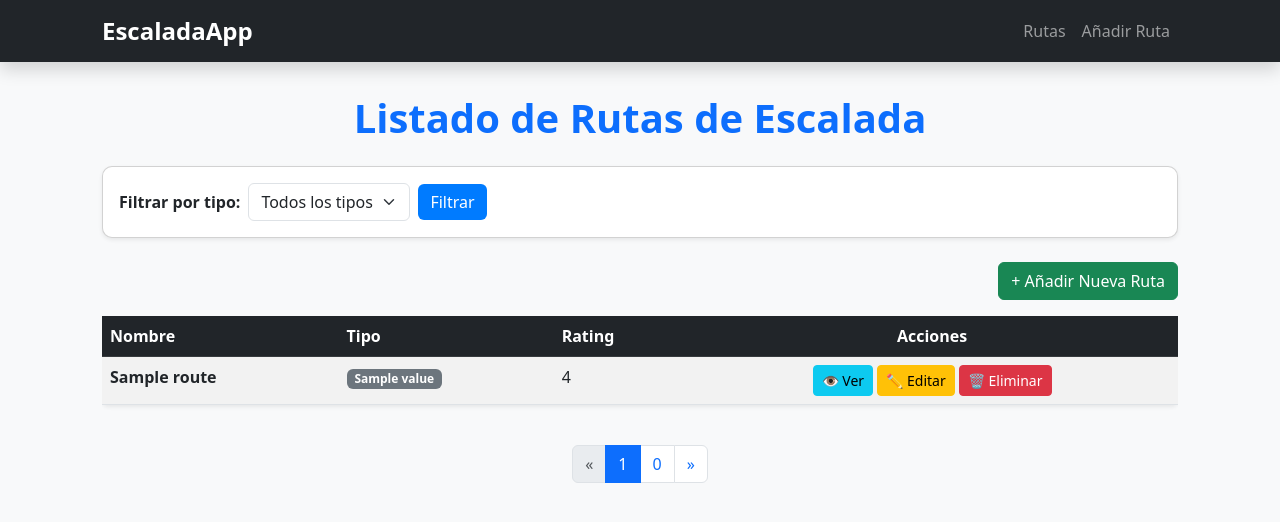
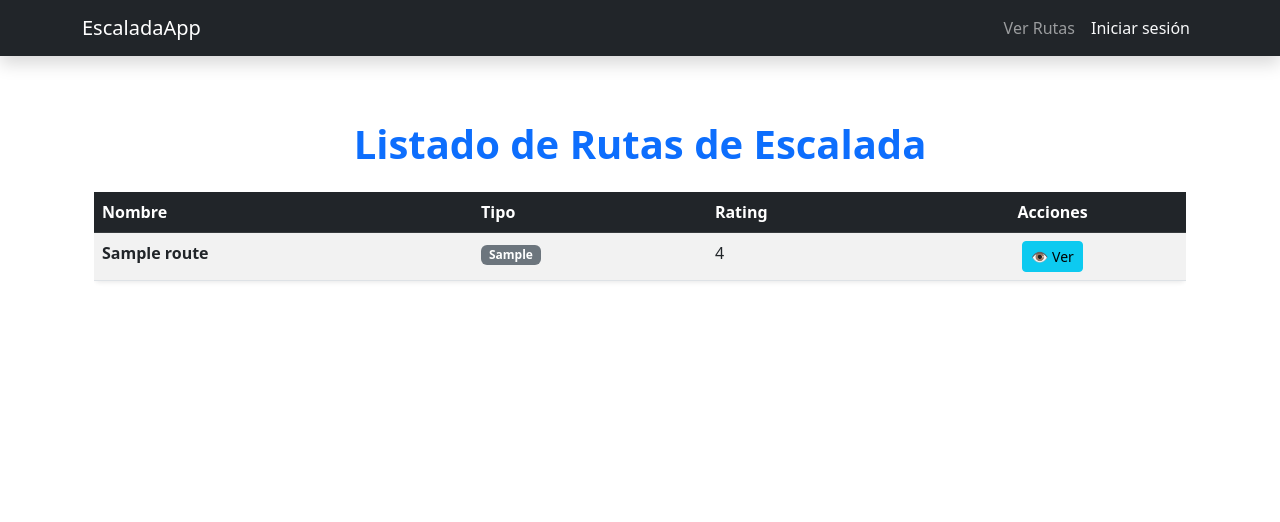
Before and after one commit to enlike21/ClimbUp, a Symfony app: template templates/route/index.html.twig in a window 1280 px wide. Shown: the top 522 px of the page. Run offline with Twig, Linux system fonts and the light colour scheme; the template is opened without the code that fills it: most values are stand-ins (such as "Sample title", 1, 10 or a date in 2020); some libraries are stand-ins or nearby versions.

Commit message:
Aparece la pagina principal y te pide iniciar sesion

```diff
--- a/migrations/Version20250130202335.php
+++ b/migrations/Version20250203160323.php
@@ -10,7 +10,7 @@ use Doctrine\Migrations\AbstractMigration;
 /**
  * Auto-generated Migration: Please modify to your needs!
  */
-final class Version20250130202335 extends AbstractMigration
+final class Version20250203160323 extends AbstractMigration
 {
     public function getDescription(): string
     {
@@ -20,14 +20,14 @@ final class Version20250130202335 extends AbstractMigration
     public function up(Schema $schema): void
     {
         // this up() migration is auto-generated, please modify it to your needs
+        $this->addSql('CREATE TABLE user (id INT AUTO_INCREMENT NOT NULL, email VARCHAR(180) NOT NULL, roles JSON NOT NULL COMMENT \'(DC2Type:json)\', password VARCHAR(255) NOT NULL, UNIQUE INDEX UNIQ_IDENTIFIER_EMAIL (email), PRIMARY KEY(id)) DEFAULT CHARACTER SET utf8mb4 COLLATE `utf8mb4_unicode_ci` ENGINE = InnoDB');
         $this->addSql('CREATE TABLE messenger_messages (id BIGINT AUTO_INCREMENT NOT NULL, body LONGTEXT NOT NULL, headers LONGTEXT NOT NULL, queue_name VARCHAR(190) NOT NULL, created_at DATETIME NOT NULL COMMENT \'(DC2Type:datetime_immutable)\', available_at DATETIME NOT NULL COMMENT \'(DC2Type:datetime_immutable)\', delivered_at DATETIME DEFAULT NULL COMMENT \'(DC2Type:datetime_immutable)\', INDEX IDX_75EA56E0FB7336F0 (queue_name), INDEX IDX_75EA56E0E3BD61CE (available_at), INDEX IDX_75EA56E016BA31DB (delivered_at), PRIMARY KEY(id)) DEFAULT CHARACTER SET utf8mb4 COLLATE `utf8mb4_unicode_ci` ENGINE = InnoDB');
-        $this->addSql('ALTER TABLE climbing_route CHANGE route_type route_type VARCHAR(50) NOT NULL');
     }
 
     public function down(Schema $schema): void
     {
         // this down() migration is auto-generated, please modify it to your needs
+        $this->addSql('DROP TABLE user');
         $this->addSql('DROP TABLE messenger_messages');
-        $this->addSql('ALTER TABLE climbing_route CHANGE route_type route_type VARCHAR(255) NOT NULL');
     }
 }
--- a/templates/base.html.twig
+++ b/templates/base.html.twig
@@ -3,82 +3,48 @@
 <head>
     <meta charset="UTF-8">
     <meta name="viewport" content="width=device-width, initial-scale=1.0">
-    <title>{% block title %}Escalada App{% endblock %}</title>
-
-    <!-- Bootstrap CSS -->
-    <link rel="stylesheet" href="https://cdn.jsdelivr.net/npm/bootstrap@5.3.0/dist/css/bootstrap.min.css">
-
-    <!-- Estilos personalizados -->
-    <style>
-        body {
-            padding-top: 70px;
-            background-color: #f8f9fa;
-        }
-        .container {
-            max-width: 1100px;
-        }
-        .navbar-brand {
-            font-weight: bold;
-            font-size: 1.5rem;
-        }
-        .card {
-            border-radius: 10px;
-            box-shadow: 0px 4px 6px rgba(0, 0, 0, 0.1);
-        }
-        .btn-primary {
-            background-color: #007bff;
-            border: none;
-        }
-        .btn-primary:hover {
-            background-color: #0056b3;
-        }
-    </style>
+    <title>{% block title %}EscaladaApp{% endblock %}</title>
+    <link href="https://cdn.jsdelivr.net/npm/bootstrap@5.3.0/dist/css/bootstrap.min.css" rel="stylesheet">
 </head>
 <body>
-
-<!-- Navbar -->
 <nav class="navbar navbar-expand-lg navbar-dark bg-dark fixed-top shadow">
     <div class="container">
-        <a class="navbar-brand" href="{{ path('app_route_index') }}">EscaladaApp</a>
+        <a class="navbar-brand" href="{{ path('homepage') }}">EscaladaApp</a>
         <button class="navbar-toggler" type="button" data-bs-toggle="collapse" data-bs-target="#navbarNav">
             <span class="navbar-toggler-icon"></span>
         </button>
         <div class="collapse navbar-collapse" id="navbarNav">
             <ul class="navbar-nav ms-auto">
+                {% if is_granted('ROLE_ADMIN') %}
                     <li class="nav-item">
                         <a class="nav-link" href="{{ path('app_route_index') }}">Rutas</a>
                     </li>
                     <li class="nav-item">
                         <a class="nav-link" href="{{ path('app_route_new') }}">Añadir Ruta</a>
                     </li>
+                {% else %}
+                    <li class="nav-item">
+                        <a class="nav-link" href="{{ path('app_route_user_view') }}">Ver Rutas</a>
+                    </li>
+                {% endif %}
+                {% if app.user %}
+                    <li class="nav-item">
+                        <a class="nav-link text-danger" href="{{ path('logout') }}">Cerrar sesión</a>
+                    </li>
+                {% else %}
+                    <li class="nav-item">
+                        <a class="nav-link text-light" href="{{ path('login') }}">Iniciar sesión</a>
+                    </li>
+                {% endif %}
             </ul>
         </div>
     </div>
 </nav>
 
-<!-- Mensajes Flash -->
-<div class="container mt-3">
-    {% for message in app.flashes('success') %}
-        <div class="alert alert-success alert-dismissible fade show" role="alert">
-            {{ message }}
-            <button type="button" class="btn-close" data-bs-dismiss="alert" aria-label="Close"></button>
-        </div>
-    {% endfor %}
-    {% for message in app.flashes('error') %}
-        <div class="alert alert-danger alert-dismissible fade show" role="alert">
-            {{ message }}
-            <button type="button" class="btn-close" data-bs-dismiss="alert" aria-label="Close"></button>
-        </div>
-    {% endfor %}
-</div>
-
-<!-- Contenido de cada página -->
-<div class="container mt-4">
+<div class="container mt-5 pt-4">
     {% block body %}{% endblock %}
 </div>
 
-<!-- Bootstrap JS -->
 <script src="https://cdn.jsdelivr.net/npm/bootstrap@5.3.0/dist/js/bootstrap.bundle.min.js"></script>
-
 </body>
 </html>
--- a/templates/route/index.html.twig
+++ b/templates/route/index.html.twig
@@ -3,6 +3,7 @@
 {% block title %}Listado de Rutas{% endblock %}
 
 {% block body %}
+    <div class="container mt-5">
         <h1 class="text-center mb-4 text-primary fw-bold">Listado de Rutas de Escalada</h1>
 
         <!-- Mensajes Flash -->
@@ -12,31 +13,13 @@
                 <button type="button" class="btn-close" data-bs-dismiss="alert" aria-label="Close"></button>
             </div>
         {% endfor %}
-    {% for message in app.flashes('error') %}
-        <div class="alert alert-danger alert-dismissible fade show" role="alert">
-            {{ message }}
-            <button type="button" class="btn-close" data-bs-dismiss="alert" aria-label="Close"></button>
-        </div>
-    {% endfor %}
 
-    <!-- Filtro de Tipos -->
-    <div class="card shadow-sm p-3 mb-4">
-        <form method="get" class="d-flex align-items-center">
-            <label for="filter" class="me-2 fw-bold">Filtrar por tipo:</label>
-            <select name="filter" id="filter" class="form-select me-2 w-auto">
-                <option value="">Todos los tipos</option>
-                <option value="Boulder" {% if filter == 'Boulder' %}selected{% endif %}>Boulder</option>
-                <option value="Sport" {% if filter == 'Sport' %}selected{% endif %}>Sport</option>
-                <option value="Trad" {% if filter == 'Trad' %}selected{% endif %}>Trad</option>
-            </select>
-            <button type="submit" class="btn btn-primary">Filtrar</button>
-        </form>
-    </div>
-
-    <!-- Botón Añadir -->
+        <!-- Botón Añadir (Solo Administradores) -->
+        {% if is_granted('ROLE_ADMIN') %}
             <div class="text-end mb-3">
                 <a href="{{ path('app_route_new') }}" class="btn btn-success">+ Añadir Nueva Ruta</a>
             </div>
+        {% endif %}
 
         <!-- Tabla de Listado -->
         <div class="table-responsive">
@@ -53,15 +36,17 @@
                 {% for route in routes %}
                     <tr>
                         <td class="fw-bold">{{ route.name }}</td>
-                    <td><span class="badge bg-secondary">{{ route.routeType.value }}</span></td>
+                        <td><span class="badge bg-secondary">{{ route.routeType }}</span></td>
                         <td>{{ route.rating }}</td>
                         <td class="text-center">
                             <a href="{{ path('app_route_show', {'id': route.id}) }}" class="btn btn-sm btn-info">👁 Ver</a>
+                            {% if is_granted('ROLE_ADMIN') %}
                                 <a href="{{ path('app_route_edit', {'id': route.id}) }}" class="btn btn-sm btn-warning">✏️ Editar</a>
                                 <form action="{{ path('app_route_delete', {'id': route.id}) }}" method="post" class="d-inline">
                                     <input type="hidden" name="_token" value="{{ csrf_token('delete' ~ route.id) }}">
                                     <button type="submit" class="btn btn-sm btn-danger" onclick="return confirm('¿Estás seguro?')">🗑 Eliminar</button>
                                 </form>
+                            {% endif %}
                         </td>
                     </tr>
                 {% else %}
@@ -72,21 +57,5 @@
                 </tbody>
             </table>
         </div>
-
-    <!-- Paginación -->
-    <nav aria-label="Paginación" class="d-flex justify-content-center mt-4">
-        <ul class="pagination">
-            <li class="page-item {% if current_page == 1 %}disabled{% endif %}">
-                <a class="page-link" href="?page={{ current_page - 1 }}&filter={{ filter|default('') }}" aria-label="Anterior">&laquo;</a>
-            </li>
-            {% for page in 1..total_pages %}
-                <li class="page-item {% if page == current_page %}active{% endif %}">
-                    <a class="page-link" href="?page={{ page }}&filter={{ filter|default('') }}">{{ page }}</a>
-                </li>
-            {% endfor %}
-            <li class="page-item {% if current_page == total_pages %}disabled{% endif %}">
-                <a class="page-link" href="?page={{ current_page + 1 }}&filter={{ filter|default('') }}" aria-label="Siguiente">&raquo;</a>
-            </li>
-        </ul>
-    </nav>
+    </div>
 {% endblock %}
--- a/templates/route/show.html.twig
+++ b/templates/route/show.html.twig
@@ -7,7 +7,8 @@
 
     <div class="card shadow-lg p-4 mt-4">
         <div class="card-body">
-            <h5 class="card-title text-primary fw-bold">Tipo de Ruta: <span class="badge bg-secondary">{{ route.routeType.value }}</span></h5>
+            <h5 class="card-title text-primary fw-bold">Tipo de Ruta: <span class="badge bg-secondary">{{ route.routeType }}</span></h5>
+
             <p class="card-text"><strong>Rating:</strong> {{ route.rating }}</p>
             <p class="card-text"><strong>Longitud:</strong> {{ route.length }} metros</p>
             <p class="card-text"><strong>Número de largos:</strong> {{ route.pitches }}</p>
--- a/templates/route/user_view.html.twig
+++ b/templates/route/user_view.html.twig
@@ -12,7 +12,7 @@
                     <div class="card shadow-sm h-100">
                         <div class="card-body d-flex flex-column">
                             <h5 class="card-title text-center text-dark fw-bold">{{ route.name }}</h5>
-                            <p class="card-text"><strong>Tipo:</strong> {{ route.routeType.value }}</p>
+                            <p class="card-text"><strong>Tipo:</strong> {{ route.routeType }}</p>
                             <p class="card-text"><strong>Rating:</strong> {{ route.rating }}</p>
                             <p class="card-text"><strong>Longitud:</strong> {{ route.length }} metros</p>
                             <p class="card-text"><strong>Número de largos:</strong> {{ route.pitches }}</p>
```
Also changed, not shown: migrations/Version20250130184301.php (deleted, +0 -37 lines), migrations/Version20250203160656.php (added, +33 -0 lines), src/Controller/LoginController.php (added, +28 -0 lines), src/Controller/RouteController.php (+15 -85 lines), src/Doctrine/Type/RouteTypeEnumType.php (deleted, +0 -39 lines), src/Entity/ClimbingRoute.php (+6 -5 lines), src/Entity/User.php (added, +76 -0 lines), src/Form/ClimbingRouteType.php (+6 -5 lines), src/Repository/UserRepository.php (added, +14 -0 lines), templates/security/login.html.twig (added, +25 -0 lines), 2 other files. Lines whose indentation alone changed are shown as unchanged.
